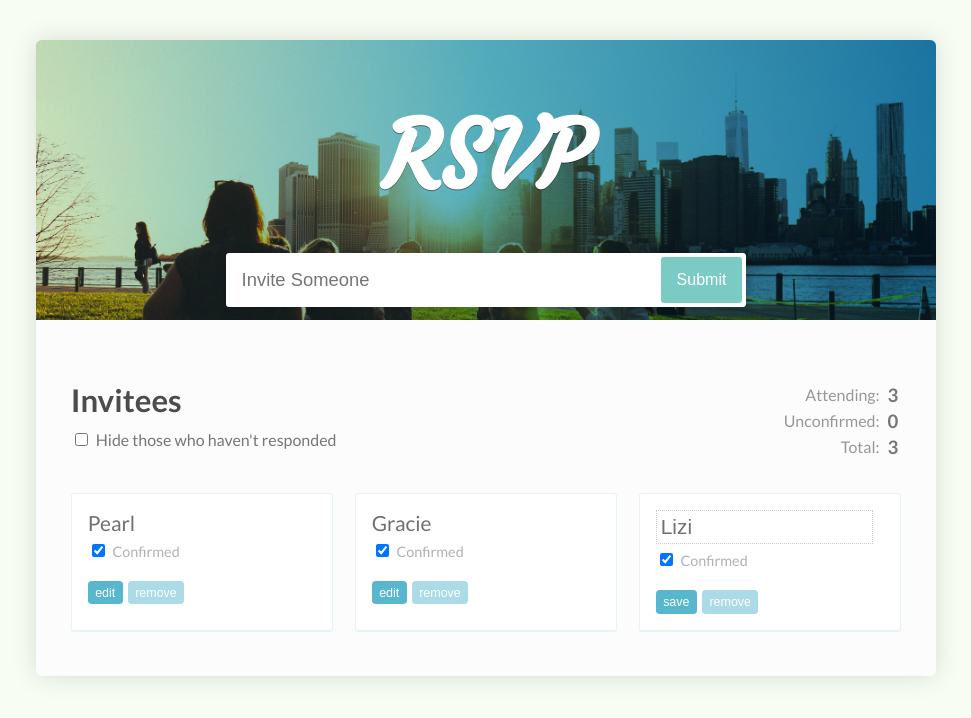
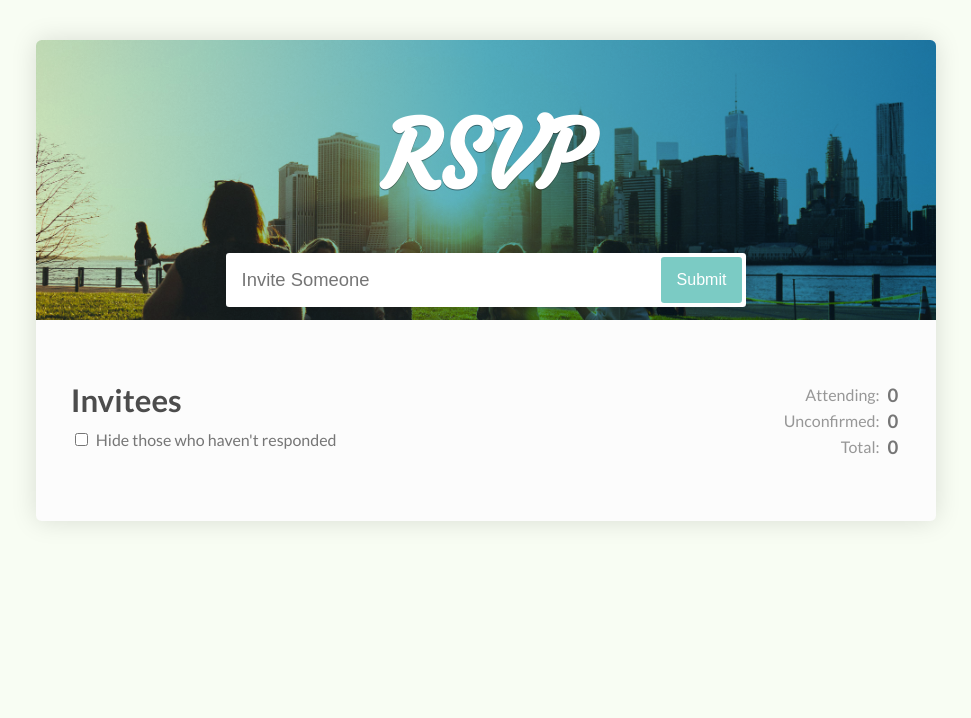
Before and after one commit to seanpierce/rsvp-react, a React (Create React App) app: page / in a window 1280 px wide. Shown: the top 718 px of the page, without its empty margins (154-1125 px from the left). Built offline with nearby package versions, Linux system fonts and the light colour scheme.

Commit message:
add unique key to guest components, refactor logic to use unique key, rather than index

```diff
--- a/src/App.js
+++ b/src/App.js
@@ -8,29 +8,13 @@
   state = {
     isFiltered: false,
     pendingGuest: "",
-    guests: [
-      {
-        name: "Pearl",
-        isConfirmed: true,
-        isEditing: false
-      },
-      {
-        name: "Gracie",
-        isConfirmed: true,
-        isEditing: false
-      },
-      {
-        name: "Lizi",
-        isConfirmed: true,
-        isEditing: true
-      }
-    ]
+    guests: []
   }
 
-  toggleGuestPropertyAt = (property, indexToChange) =>
+  toggleGuestProperty = (property, id) =>
     this.setState({
-      guests: this.state.guests.map((guest, index) => {
-        if (index === indexToChange) {
+      guests: this.state.guests.map(guest => {
+        if (id === guest.id) {
           return {
             ...guest,
             [property]: !guest[property]
@@ -40,24 +24,21 @@
       })
     });
 
-  toggleConfirmationAt = index =>
-    this.toggleGuestPropertyAt("isConfirmed", index);
+  toggleConfirmation = id =>
+    this.toggleGuestProperty("isConfirmed", id);
 
-  toggleEditingAt = index =>
-    this.toggleGuestPropertyAt("isEditing", index);
+  toggleEditing = id =>
+    this.toggleGuestProperty("isEditing", id);
 
-  removeGuestAt = index =>
+  removeGuest = id =>
     this.setState({
-      guests: [
-        ...this.state.guests.slice(0, index),
-        ...this.state.guests.slice(index + 1)
-      ]
+      guests: this.state.guests.filter(guest => id !== guest.id)
     });
 
-  setNameAt = (name, indexToChange) =>
+  setName = (name, id) =>
     this.setState({
-      guests: this.state.guests.map((guest, index) => {
-        if (index === indexToChange) {
+      guests: this.state.guests.map(guest => {
+        if (id === guest.id) {
           return {
             ...guest,
             name
@@ -73,14 +54,26 @@
   handleNameInput = e =>
     this.setState({pendingGuest: e.target.value});
 
+  generateUniqueId = () => {
+    function random() {
+      return Math.floor((1 + Math.random()) * 0x10000)
+        .toString(16)
+        .substring(1);
+    }
+    return random() + random() + '-' + random() + '-' + random() + '-' +
+      random() + '-' + random() + random() + random();
+  };
+
   newGuestSubmitHandler = e => {
     e.preventDefault();
+    const id = this.generateUniqueId();
     this.setState({
       guests: [
         {
           name: this.state.pendingGuest,
           isConfirmed: false,
-          isEditing: false
+          isEditing: false,
+          id
         },
         ...this.state.guests
       ],
@@ -113,10 +106,10 @@
           numberAttending={numberAttending}
           numberUnconfirmed={numberUnconfirmed}
           guests={this.state.guests}
-          toggleConfirmationAt={this.toggleConfirmationAt}
-          toggleEditingAt={this.toggleEditingAt}
-          setNameAt={this.setNameAt}
-          removeGuestAt={this.removeGuestAt}
+          toggleConfirmation={this.toggleConfirmation}
+          toggleEditing={this.toggleEditing}
+          setName={this.setName}
+          removeGuest={this.removeGuest}
           pendingGuest={this.state.pendingGuest}
         />
       </div>
--- a/src/MainContent/GuestList/index.js
+++ b/src/MainContent/GuestList/index.js
@@ -15,10 +15,10 @@
           name={guest.name}
           isConfirmed={guest.isConfirmed}
           isEditing={guest.isEditing}
-        handleConfirmation={() => props.toggleConfirmationAt(index)}
-        handleToggleEditing={() => props.toggleEditingAt(index)}
-        setName={text => props.setNameAt(text, index)}
-        handleRemove={() => props.removeGuestAt(index)}
+          handleConfirmation={() => props.toggleConfirmation(guest.id)}
+          handleToggleEditing={() => props.toggleEditing(guest.id)}
+          setName={text => props.setName(text, guest.id)}
+          handleRemove={() => props.removeGuest(guest.id)}
         />
       )}
   </ul>;
@@ -26,11 +26,11 @@
 // set property validations
 GuestList.propTypes = {
   guests: PropTypes.array.isRequired,
-  toggleConfirmationAt: PropTypes.func.isRequired,
-  toggleEditingAt: PropTypes.func.isRequired,
-  setNameAt: PropTypes.func.isRequired,
+  toggleConfirmation: PropTypes.func.isRequired,
+  toggleEditing: PropTypes.func.isRequired,
+  setName: PropTypes.func.isRequired,
   isFiltered: PropTypes.bool.isRequired,
-  removeGuestAt: PropTypes.func.isRequired,
+  removeGuest: PropTypes.func.isRequired,
   pendingGuest: PropTypes.string.isRequired
 }
 
--- a/src/MainContent/index.js
+++ b/src/MainContent/index.js
@@ -18,11 +18,11 @@
     />
     <GuestList
       guests={props.guests}
-      toggleConfirmationAt={props.toggleConfirmationAt}
-      toggleEditingAt={props.toggleEditingAt}
-      setNameAt={props.setNameAt}
+      toggleConfirmation={props.toggleConfirmation}
+      toggleEditing={props.toggleEditing}
+      setName={props.setName}
       isFiltered={props.isFiltered}
-      removeGuestAt={props.removeGuestAt}
+      removeGuest={props.removeGuest}
       pendingGuest={props.pendingGuest}
     />
   </div>;
@@ -34,10 +34,10 @@
   numberAttending: PropTypes.number.isRequired,
   numberUnconfirmed: PropTypes.number.isRequired,
   guests: PropTypes.array.isRequired,
-  toggleConfirmationAt: PropTypes.func.isRequired,
-  toggleEditingAt: PropTypes.func.isRequired,
-  setNameAt: PropTypes.func.isRequired,
-  removeGuestAt: PropTypes.func.isRequired,
+  toggleConfirmation: PropTypes.func.isRequired,
+  toggleEditing: PropTypes.func.isRequired,
+  setName: PropTypes.func.isRequired,
+  removeGuest: PropTypes.func.isRequired,
   pendingGuest: PropTypes.string.isRequired,
 }
 
```
Lines whose indentation alone changed are shown as unchanged.
